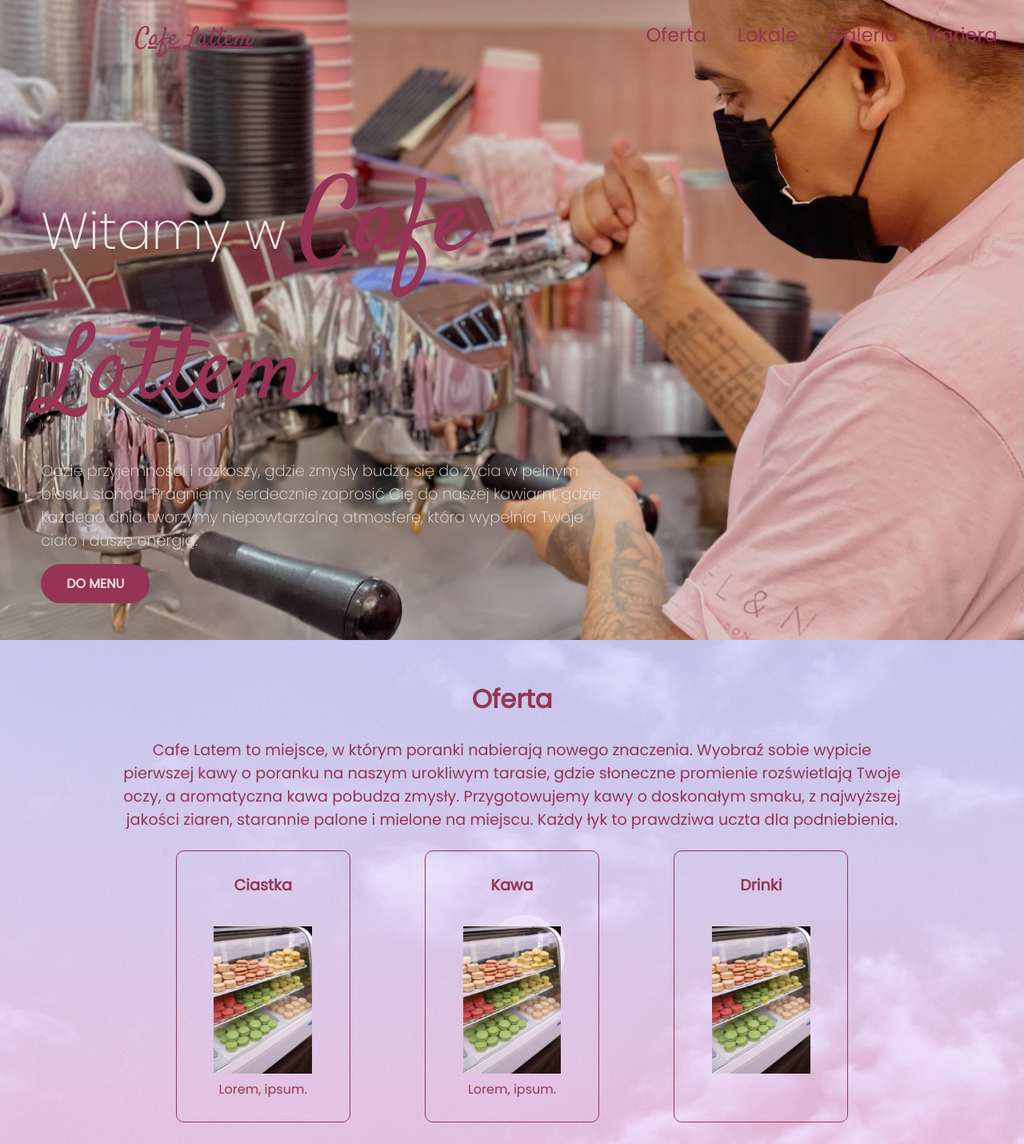
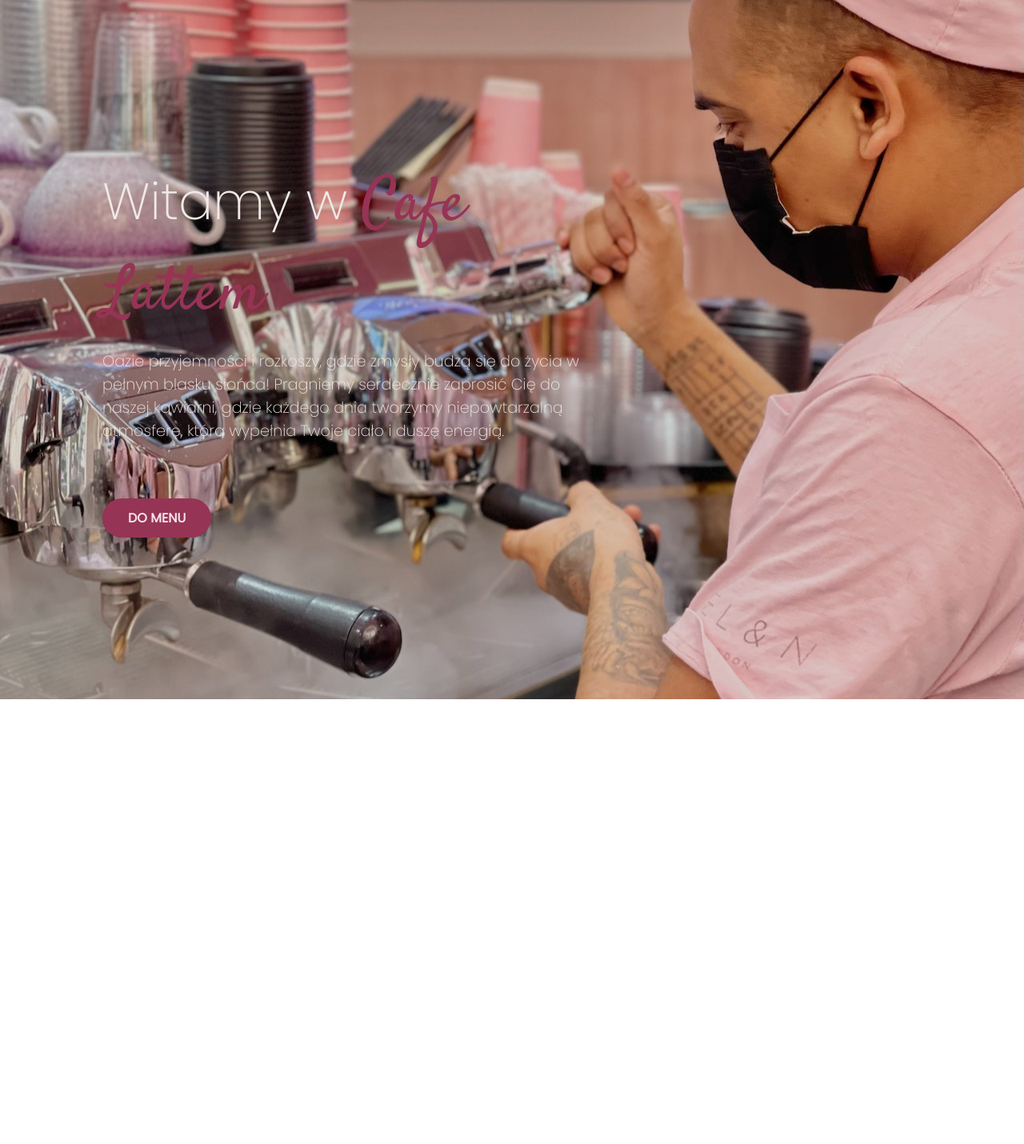
Before and after one commit to krzysztoffila/cafe-lattem, a website: page src/index.html in a window 1280 px wide. Shown: the top 1430 px of the page at 80% size. After the commit the page ends 874 px from the top, so only its background shows below. Drawn offline with Linux system fonts and the light colour scheme.

Commit message:
Re-organize for RWD

```diff
--- a/src/index.html
+++ b/src/index.html
@@ -15,58 +15,16 @@
 
 <body>
   <header class="hero">
-    <div class="hero__container container__row">
-      <div class="hero__logo">
-        <a href="#" class="hero__logo__cafe">Cafe Lattem</a>
+    <div class="container row">
+      <div class="hero__text">
+        <h1>Witamy w <span class="hero__logo__cafe">Cafe Lattem</span></h1>
+        <p>Oazie przyjemności i rozkoszy, gdzie zmysły budzą się do życia w pełnym blasku słońca! Pragniemy serdecznie
+          zaprosić Cię do naszej kawiarni, gdzie każdego dnia tworzymy niepowtarzalną atmosferę, która wypełnia Twoje
+          ciało i duszę energią.</p>
+        <a href="#menu" class="hero__btn">Do menu</a>
       </div>
-      <nav class="hero__menu">
-        <ul class="hero__menu__list">
-          <li><a href="#offer">Oferta</a></li>
-          <li><a href="#">Lokale</a></li>
-          <li><a href="#">Galeria</a></li>
-          <li><a href="#" class="hidden">Kariera</a></li>
-        </ul>
-      </nav>
-    </div>
-    <div class="hero__text">
-      <h1>Witamy w <span class="hero__logo__cafe">Cafe Lattem</span></h1>
-      <p>Oazie przyjemności i rozkoszy, gdzie zmysły budzą się do życia w pełnym blasku słońca! Pragniemy serdecznie
-        zaprosić Cię do naszej kawiarni, gdzie każdego dnia tworzymy niepowtarzalną atmosferę, która wypełnia Twoje
-        ciało i duszę energią.</p>
-      <a href="#menu" class="hero__btn">Do menu</a>
     </div>
   </header>
-  <div class="offer" id="offer">
-    <h2 class="offer__header">Oferta</h2>
-    <div class="offer__container">
-      <span class="offer__info">Cafe Latem to miejsce, w którym poranki nabierają nowego znaczenia. Wyobraź sobie
-        wypicie
-        pierwszej kawy o poranku na naszym urokliwym tarasie, gdzie słoneczne promienie rozświetlają Twoje oczy, a
-        aromatyczna kawa pobudza zmysły. Przygotowujemy kawy o doskonałym smaku, z najwyższej jakości ziaren, starannie
-        palone i mielone na miejscu. Każdy łyk to prawdziwa uczta dla podniebienia.</span>
-    </div>
-    <section class="offer hero__container container__row">
-      <div class="offer__col">
-        <h1 class="offer__promo">Ciastka</h1>
-        <img src="images/cakes.jpg" alt="" class="offer__image" width="200px">
-        <p class="offer__description">Lorem, ipsum.</p>
-      </div>
-      <div class="offer__col">
-        <h1 class="offer__promo">Kawa</h1>
-        <img src="images/cakes.jpg" alt="" class="offer__image" width="200px">
-        <p class="offer__description">Lorem, ipsum.</p>
-      </div>
-      <div class="offer__col">
-        <h1 class="offer__promo">Drinki</h1>
-        <img src="images/cakes.jpg" alt="" class="offer__image" width="200px">
-        <p class="offer__description"></p>
-      </div>
-    </section>
-  </div>
-  <footer>
-    <p><small>Copyright © 2023 Chris Fila</small></p>
-  </footer>
-
 </body>
 
 </html>
--- a/src/sass/style.scss
+++ b/src/sass/style.scss
@@ -1,10 +1,8 @@
 /* VARIABLES */
 
 //Fonts
-$poppins: "Poppins",
-sans-serif;
-$satisfy: "Satisfy",
-cursive;
+$poppins: "Poppins";
+$satisfy: "Satisfy";
 
 //Colors
 // http://paletton.com/#uid=15n0u0kapvz2IRN6aGLfkqAkQli
@@ -32,84 +30,56 @@ $color-secondary-5: #efe9e7;
   color: $color-primary-4;
 }
 
-
-
-
 /* HEADER */
 header {
   background-image: url("/images/barista.jpg");
   background-repeat: no-repeat;
   background-position: center;
   background-size: cover;
-  height: 100vh;
 }
 
-.container__row {
-  display: flex;
+.container {
+  width: 80%;
+  max-width: 1240px;
+  margin: 0 auto;
+}
+
+.hero__logo__cafe {
+  font-family: $satisfy;
+  font-size: 1.2em;
+}
+
+span .hero__logo__cafe {
+  font-size: 3em;
 }
 
 .hero {
-  padding: 2% 4%;
+  padding: 100px 0;
+  background-color: #23424a;
+  color: #fff;
+
+  p {
+    margin-bottom: 3em;
   }
-
-.hero__container {
-  width: 80%;
-  max-width: 1240px;
-  margin: 0 auto;
-  justify-content: space-between;
 }
 
 .hero__text {
   width: 60%;
   padding: 10% 0;
   color: $color-primary-1;
-}
 
-span .hero__logo__cafe {
-  font-size: 3em;
-}
-
-.hero__text h1 {
+  h1 {
     font-size: 4em;
     font-weight: 300;
     padding-bottom: 2%;
     color: $color-secondary-5;
   }
 
-.hero__text p {
+  p {
     font-size: 1.2em;
     font-weight: 200;
     padding-bottom: 2%;
     color: $color-secondary-5;
-}
-
-.hero__logo__cafe {
-  font-family: $satisfy;
-  font-size: 2em;
-}
-
-.hero__menu__list {
-  display: flex;
-  justify-content: space-between;
-  float: left;
-  width: 100%;
-  list-style: none;
-
-  li {
-    display: inline-block;
-    padding: 0 6%;
-    align-items: center;
-  }
-
-  a {
-    text-decoration: none;
-    color: $color-primary-4;
-    font-size: 1.5em;
-
-    &:hover {
-      color: $color-primary-1;
-      transition: 0.3s;
-    }
   }
 }
 
@@ -123,77 +93,3 @@ span .hero__logo__cafe {
   padding: 0.75em 2em;
   border-radius: 100px;
 }
-
-/* ABOUT */
-div.offer {
-  /* Image */
-  background-image: url("/images/clouds-background.jpg");
-  background-repeat: no-repeat;
-  background-position: center;
-  background-size: cover;
-  height: 100vh;
-}
-
-.offer {
-  // justify-content: space-around;
-  padding: 2%;
-}
-
-.offer__header {
-  text-align: center;
-  font-size: 2em;
-  padding: 2%;
-}
-
-.offer__container {
-  max-width: 80%;
-  text-align: center;
-  margin: 0 auto;
-}
-
-.offer__info {
-  font-size: 1.2em;
-}
-
-.offer__col {
-  border: 1px solid $color-primary-4;
-  border-radius: 10px;
-  text-align: center;
-  padding: 3% 5%;
-  margin: 0 5%;
-  width: 33%;
-  overflow: hidden;
-}
-
-.offer__promo {
-  font-size: 1.2em;
-  padding-bottom: 30%;
-}
-
-.offer__image {
-  width: 100%;
-  background-repeat: no-repeat;
-  background-position: center;
-  background-size: cover;
-  transition-duration: 3s;
-  margin: 0 auto;
-}
-
-
-/* MEDIA */
-@media only screen and (max-width: 768px) {
-  .hidden {
-    visibility: hidden;
-  }
-
-  .offer {
-    display: flex;
-    flex-wrap: wrap;
-    flex-direction: row;
-    align-items: center;
-    justify-content: center;
-    gap: 40px;
-    width: 100%;
-    padding: 5%;
-  }
-}
```
Also changed, not shown: src/css/style.css, 1 other file. Lines whose indentation alone changed are shown as unchanged.
